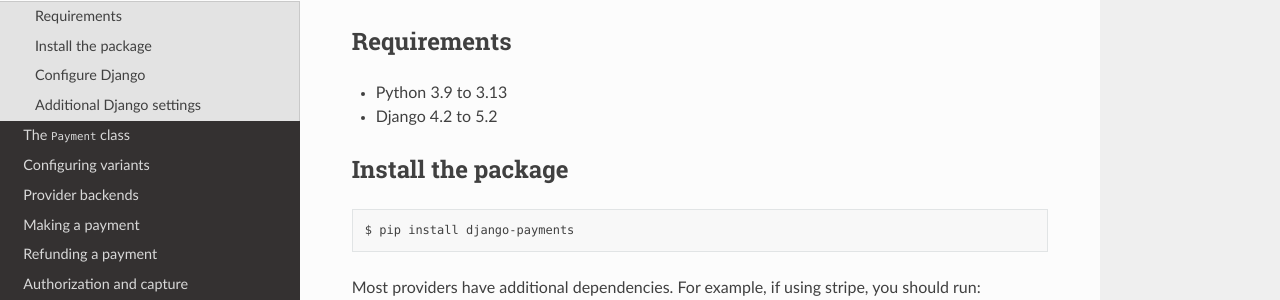
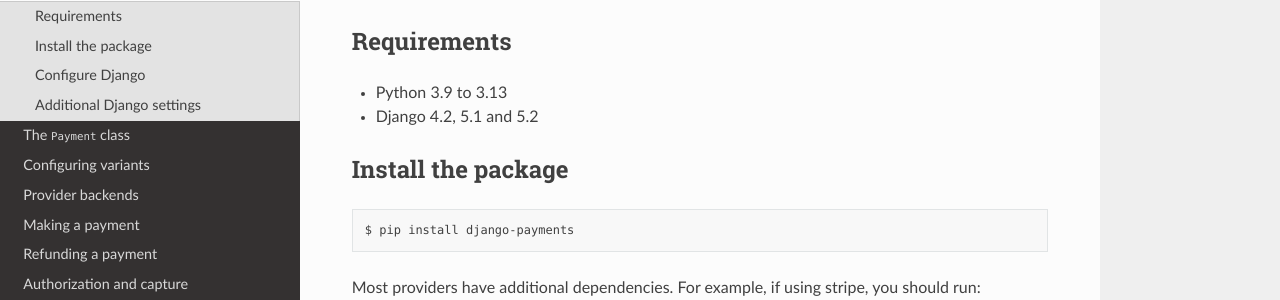
Before and after one commit to jazzband/django-payments, a Sphinx documentation site: the page built from docs/install.rst, in a window 1280 px wide and 900 px high. Shown: the part 135-435 px from the top of the window. Built offline with Sphinx 7.4.7 and the Read the Docs theme 3.1.0, drawn with Linux system fonts in a browser that asks for light colours; the version number could not be read and is left out.

Commit message:
Drop support for Django 5.0
It has reached its EOL.

```diff
--- a/CHANGELOG.rst
+++ b/CHANGELOG.rst
@@ -9,6 +9,7 @@
 
 - ``StripeProvider``, which was deprecated in v3.0.0, has been dropped. Use
   ``StripeProviderV3`` instead.
+- Drop support for Django 5.0.
 
 v3.1.0
 ------
--- a/docs/install.rst
+++ b/docs/install.rst
@@ -5,7 +5,7 @@
 ------------
 
 - Python 3.9 to 3.13
-- Django 4.2 to 5.2
+- Django 4.2, 5.1 and 5.2
 
 Install the package
 -------------------
--- a/pyproject.toml
+++ b/pyproject.toml
@@ -14,7 +14,6 @@
 classifiers = [
     "Environment :: Web Environment",
     "Framework :: Django :: 4.2",
-    "Framework :: Django :: 5.0",
     "Framework :: Django :: 5.1",
     "Framework :: Django :: 5.2",
     "Intended Audience :: Developers",
```
Also changed, not shown: 2 other files.
